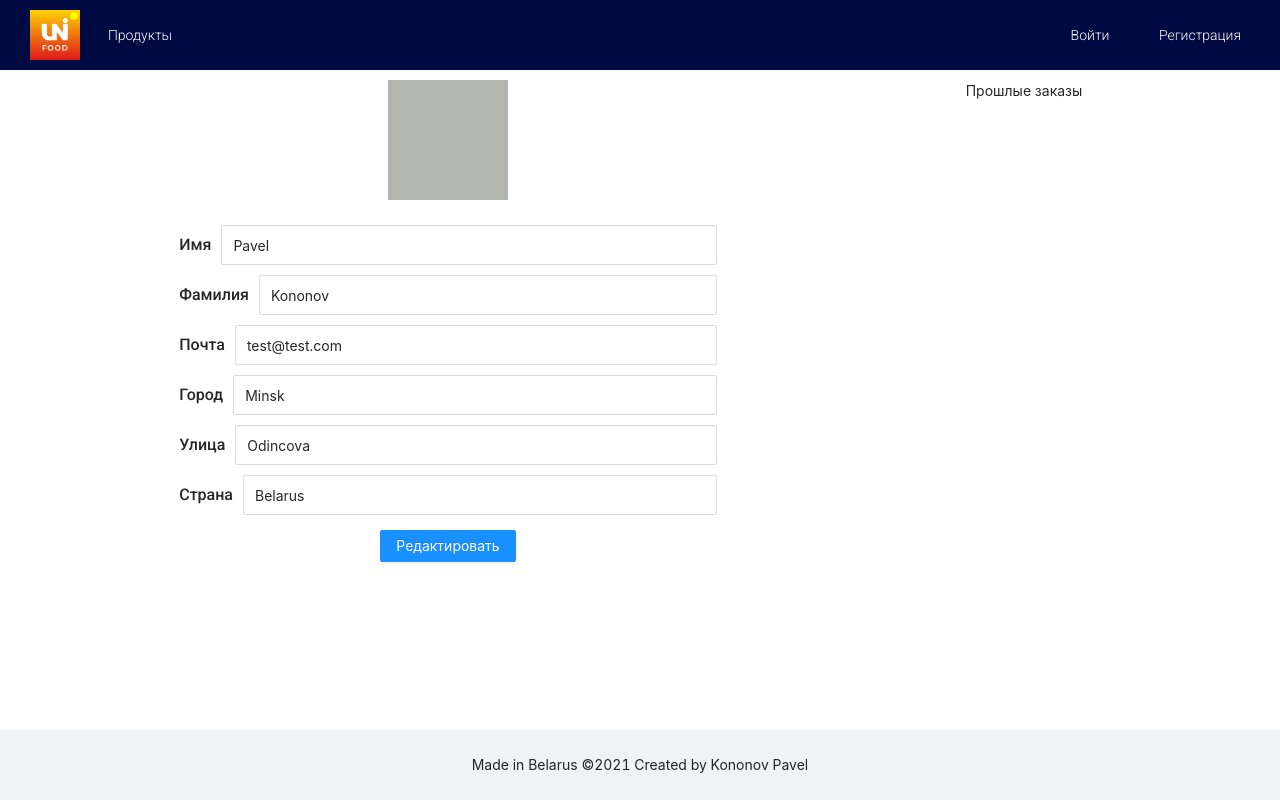
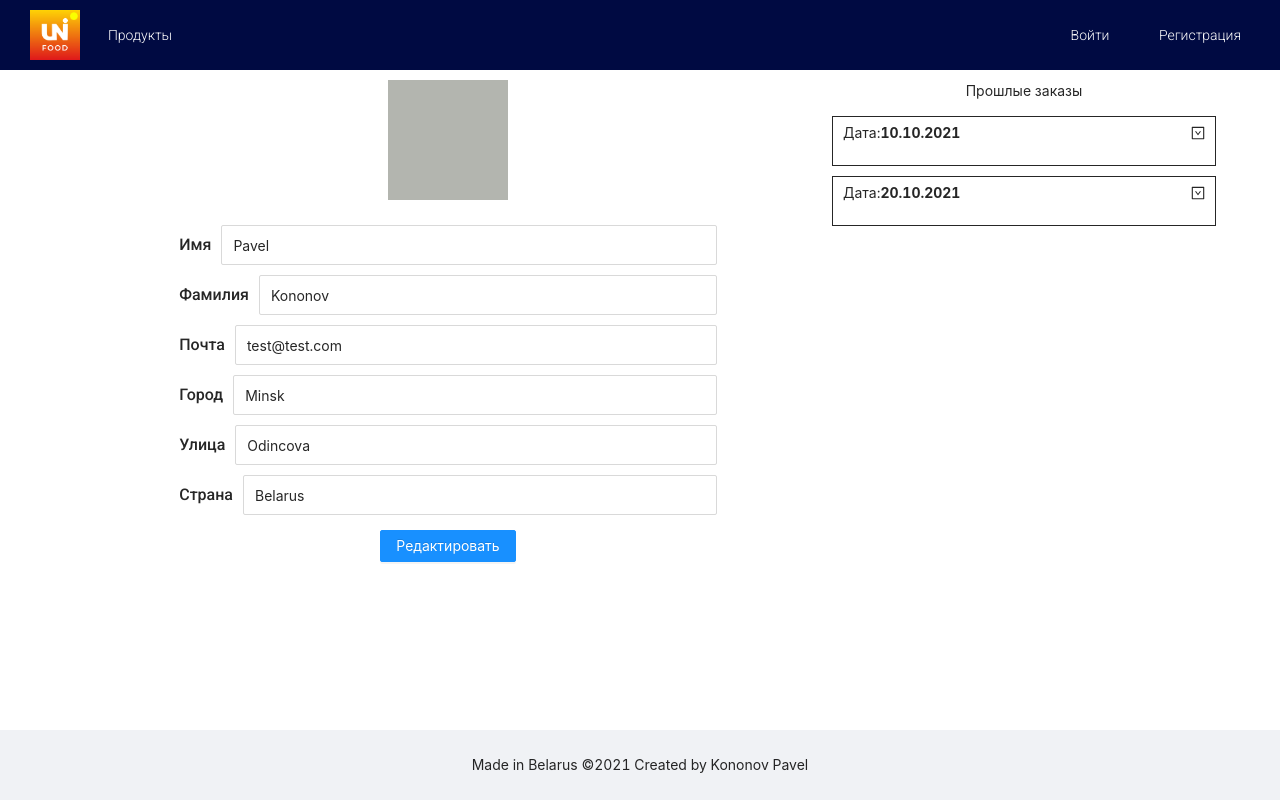
Before and after one commit to KononovPavel/food-shop, a React (Create React App) app in the folder client/: page /profile in a window 1280 px wide. Built offline with nearby package versions, Linux system fonts and the light colour scheme.

Commit message:
client: Заказы пользователя с их загрузкой с сервера(хардкор)

```diff
--- /dev/null
+++ b/client/src/components/ordersList/orderItem/OrderItem.tsx
@@ -0,0 +1,49 @@
+import React, {useState} from 'react';
+import './orderItem.scss'
+import {OrderModel} from "../../../redux/models/orderModel";
+import {DownSquareOutlined, UpSquareOutlined} from "@ant-design/icons";
+
+type PropsType = {
+    order: OrderModel
+}
+const OrderItem: React.FC<PropsType> = ({order}) => {
+    const [active, setActive] = useState<boolean>(false);
+    const changeStatus = (value: boolean): void => {
+        setActive(value)
+    }
+    return (
+        <div className={"orderItem"}>
+            <div className="orderItem_block">
+                <div className={"orderItem_getInfo"}>
+                    <span>Дата:<strong>{order.date}</strong></span>
+                    <div>
+                        {
+                            !active
+                                ? <DownSquareOutlined onClick={() => changeStatus(true)}/>
+                                : <UpSquareOutlined onClick={() => changeStatus(false)}/>
+                        }
+                    </div>
+                </div>
+                {
+                    active && <div className={"orderItem_info"}>
+                        <span>Стоимость :&#65284;{order.cost}</span>
+                        <span>Способ оплаты : {order.payment}</span>
+                        <span>Способ доставки :{order.delivery}</span>
+                        <span>Продукты:</span>
+                        <div>
+                            {
+                                order.products.length && order.products.map(product => {
+                                    return (
+                                        <div key={product._id}>{product.name} : {product.price}</div>
+                                    )
+                                })
+                            }
+                        </div>
+                    </div>
+                }
+            </div>
+        </div>
+    );
+};
+
+export default OrderItem;
--- /dev/null
+++ b/client/src/components/ordersList/orderItem/orderItem.scss
@@ -0,0 +1,21 @@
+.orderItem {
+  width: 100%;
+  min-height: 50px;
+  border: 1px solid;
+  margin-bottom: 10px;
+  &_block {
+    padding: 5px 10px;
+  }
+  &_getInfo {
+    display: flex;
+    width: 100%;
+    justify-content: space-between;align-items: center;
+  }
+  &_info {
+    width: 100%;
+    margin-top: 5px;
+    margin-bottom: 5px;
+    display: flex;
+    flex-direction: column;
+  }
+}
--- a/client/src/pages/profile/Profile.tsx
+++ b/client/src/pages/profile/Profile.tsx
@@ -3,6 +3,8 @@ import {UserModel} from "../../redux/models/userModel";
 import './profile.scss'
 import {Button, Input} from "antd";
 import Preloader from "../../components/preloader/Preloader";
+import OrderItem from "../../components/ordersList/orderItem/OrderItem";
+import {OrderModel} from "../../redux/models/orderModel";
 
 /**
  * Будет отображаться информация  о пользователе, так же сделаю последние 5 заказов
@@ -29,11 +31,29 @@ const user: UserModel = {
     password: "К сожалению, вы его не увидите",
 }
 
+const order: OrderModel = {
+    date: "10.10.2021",
+    cost: 200,
+    status: "Выполнен",
+    delivery: "Самовывоз",
+    owner: user,
+    payment: "Безналичный",
+    products: []
+}
+const ordersFromServer: OrderModel[] = [
+    order,
+    {...order, date: '20.10.2021'},
+]
+
 const Profile = () => {
     const [userModel, setUser] = useState<UserModel>({} as UserModel)
+    const [orders, setOrders] = useState<OrderModel[]>([])
     const [active, setActive] = useState<boolean>(false)
     useEffect(() => {
-        setUser(user);
+        setTimeout(() => {
+            setUser(user);
+            setOrders(ordersFromServer)
+        }, 2000);
     }, [])
     return (
         <div className={"profile"}>
@@ -108,9 +128,16 @@ const Profile = () => {
                 }
             </div>
             <div className={"profile-right"}>
-                <p>Прошлые заказы</p>
-                <div className={"profile-orders"}>
-                </div>
+                {orders.length
+                    ? <><p>Прошлые заказы</p>
+                        <div className={"profile-orders"}>
+                            {
+                                orders.map(order => <OrderItem key={order.date} order={order}/>)
+                            }
+                        </div>
+                    </>
+                    : <Preloader/>}
+
             </div>
         </div>
     );
--- a/client/src/pages/profile/profile.scss
+++ b/client/src/pages/profile/profile.scss
@@ -68,6 +68,6 @@
     justify-content: center;
   }
   &-orders {
-
+    width: 100%;
   }
 }
--- a/client/src/redux/models/orderModel.ts
+++ b/client/src/redux/models/orderModel.ts
@@ -3,7 +3,7 @@ import {UserModel} from "./userModel";
 
 export interface OrderModel {
     products: Array<ProductModel>,
-    date:Date,
+    date:string,
     owner: UserModel,
     status:string,
     delivery:string,
```
